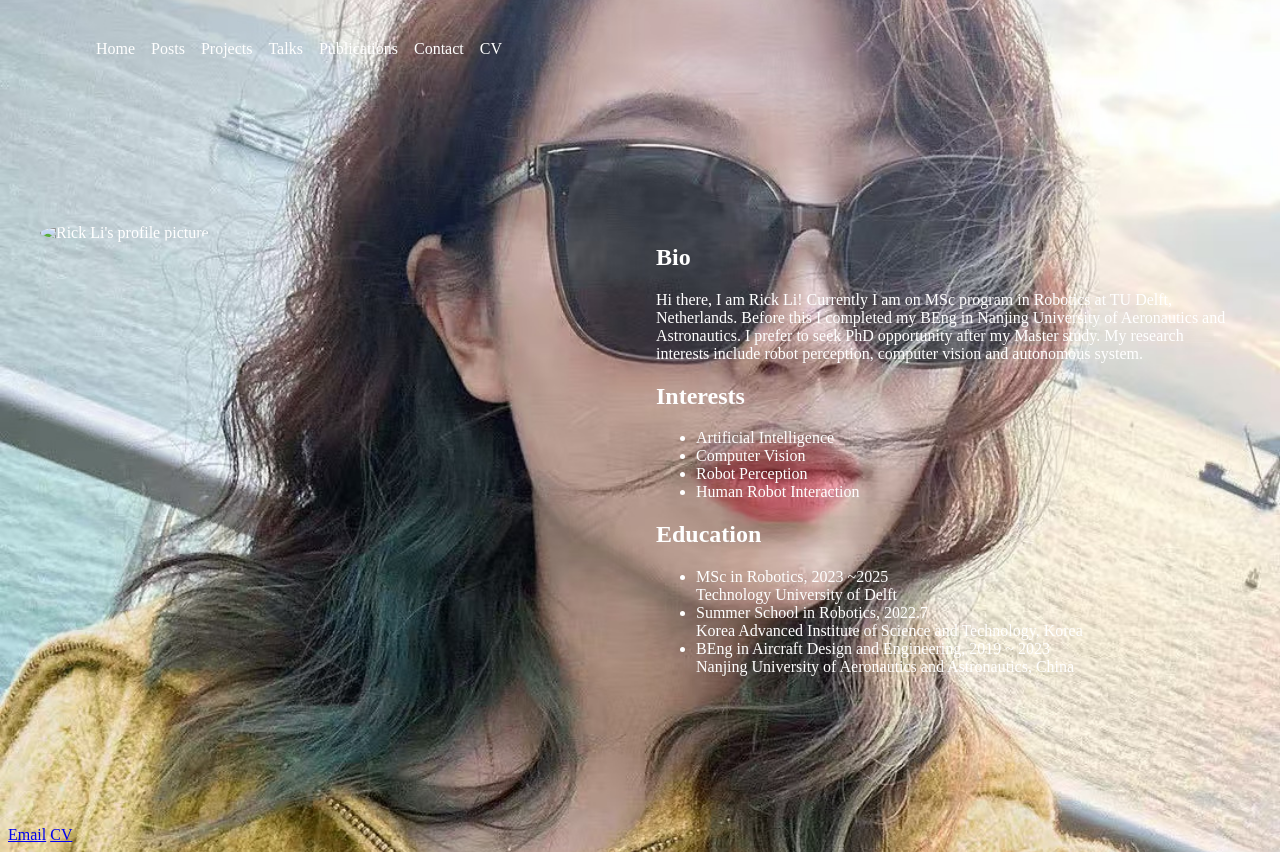
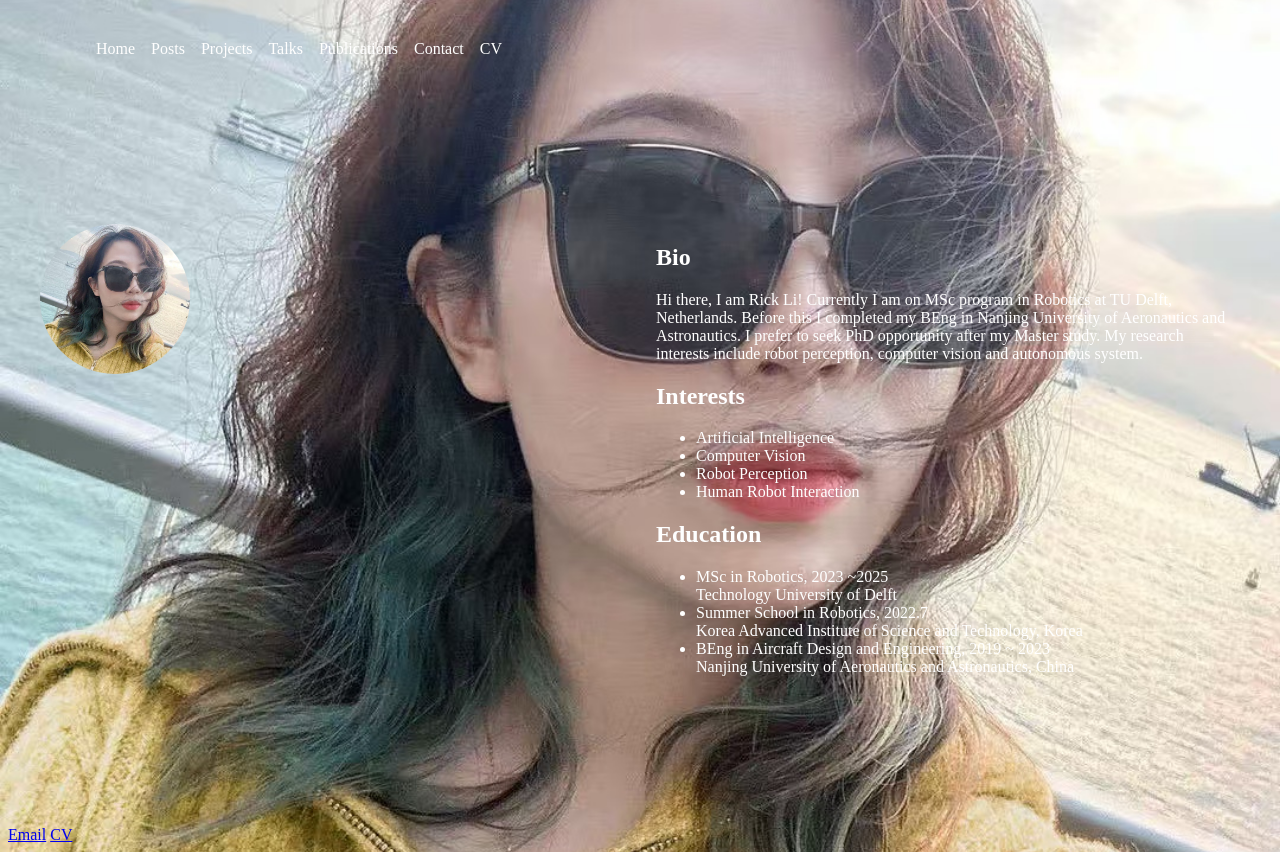
Before and after one commit to eliseyuki/eliseyuki.github.io, a plain HTML site: page index.html in a window 1280 px wide. Drawn offline with Linux system fonts and the light colour scheme.

Commit message:
Update index.html

```diff
--- a/index.html
+++ b/index.html
@@ -26,7 +26,7 @@
             <section class="profile">
                 <div class="profile__image">
                     <!-- Replace with your actual image -->
-                    <img src="placeholder.jpg" alt="Rick Li's profile picture">
+                    <img src="33454a774728e32680a31dcf9ed310e.jpg" alt="Rick Li's profile picture">
                 </div>
 
                 <div class="profile__info">
```
